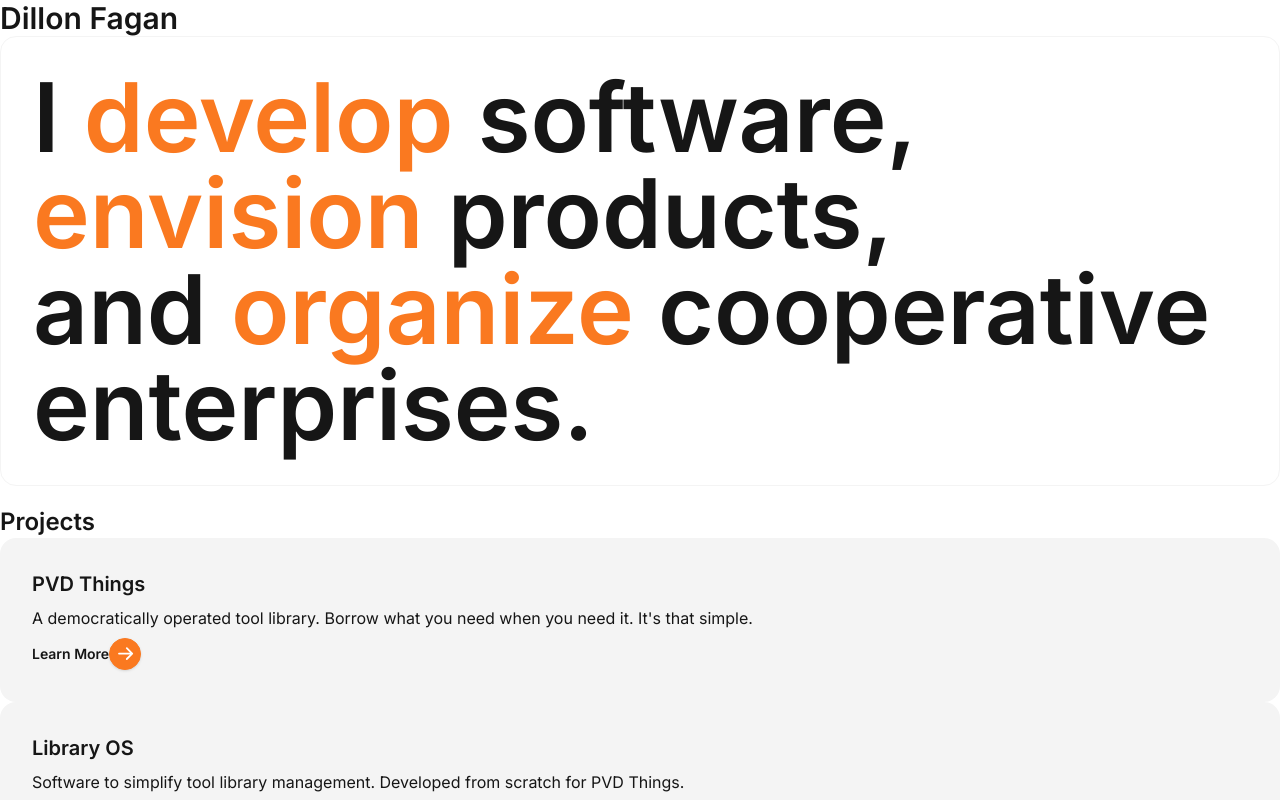
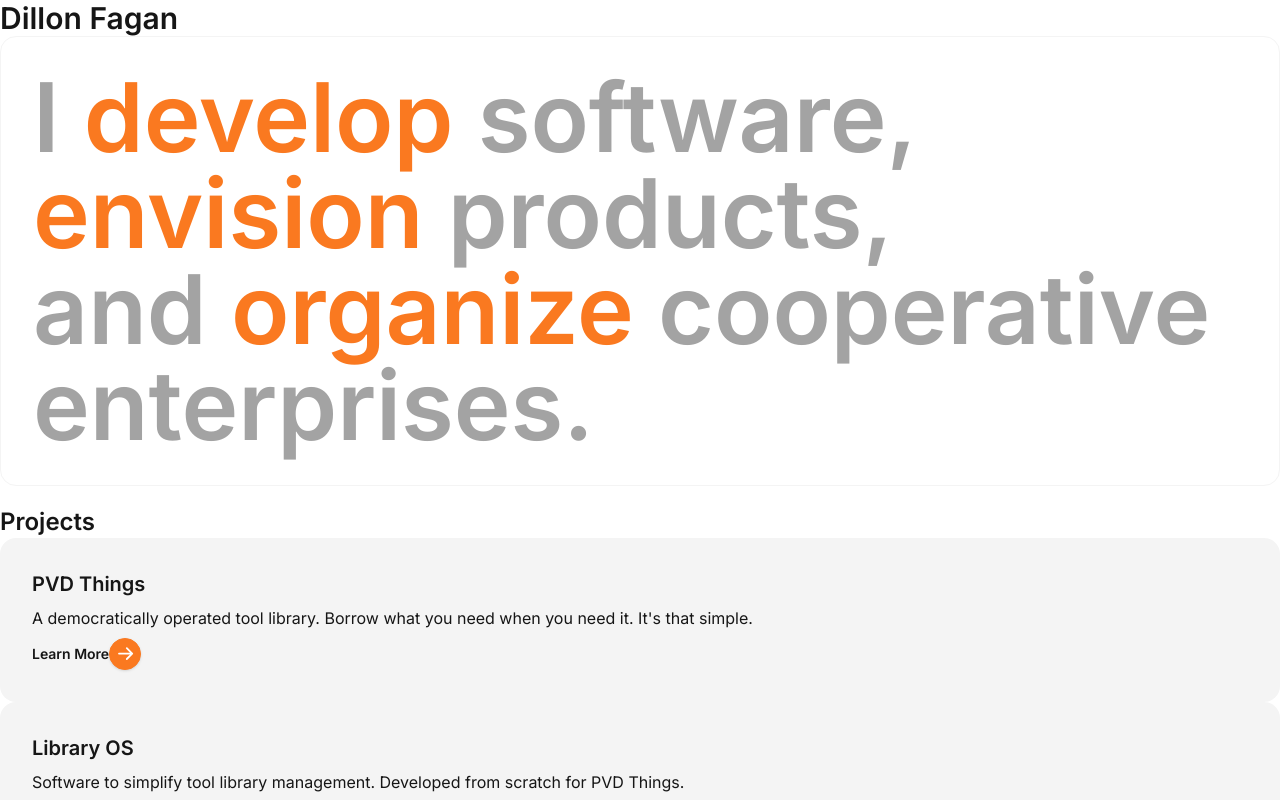
Before and after one commit to dillonfagan/dillonfagan.github.io, a Next.js app: page / in a window 1280 px wide. Shown: the top 800 px of the page. Built offline with nearby package versions, Linux system fonts and the light colour scheme.

Commit message:
Make hero text grey

```diff
--- a/components/Text.tsx
+++ b/components/Text.tsx
@@ -24,7 +24,7 @@ Text.Heading = ({
 
 Text.Hero = ({ children }) => {
   return (
-    <span className="font-semibold text-5xl lg:text-8xl text-base-content">
+    <span className="font-semibold text-5xl lg:text-8xl text-neutral-400">
       {children}
     </span>
   );
```
